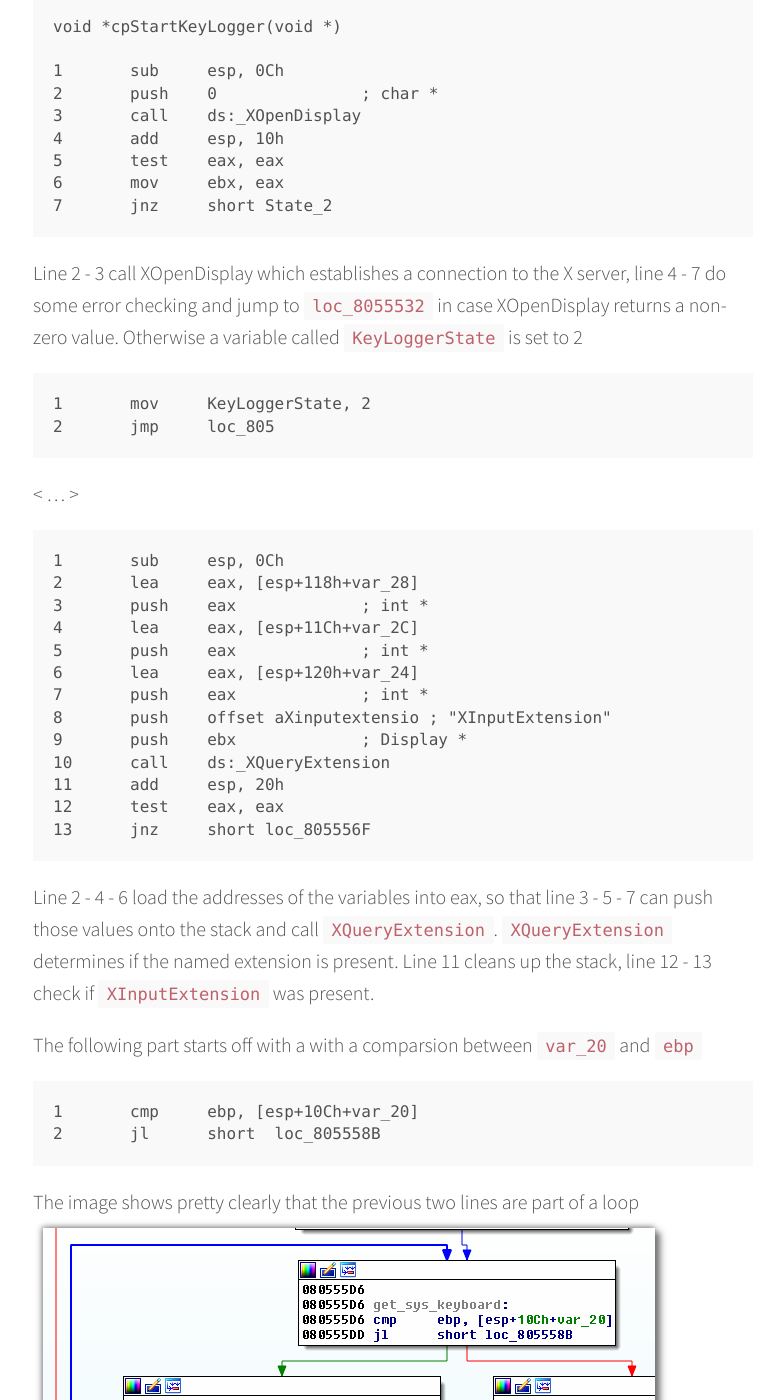
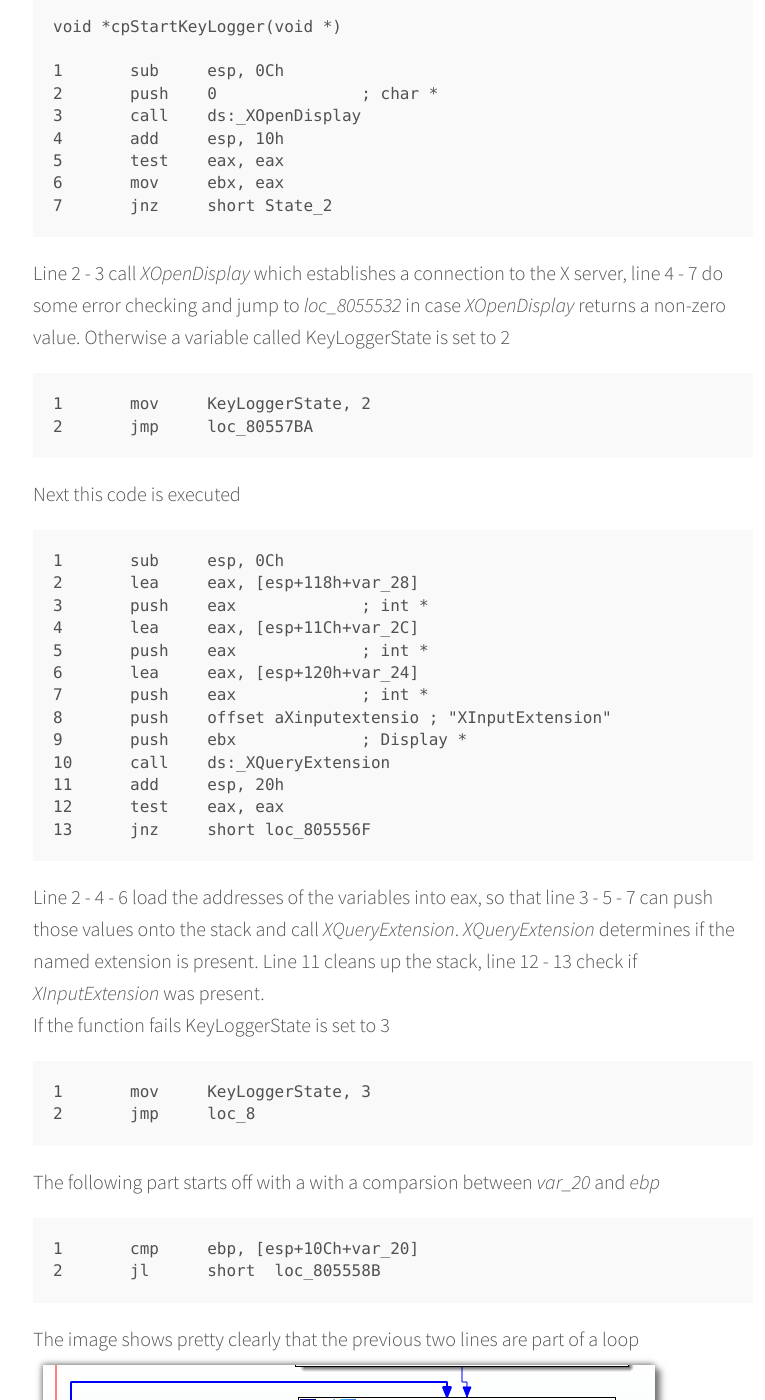
Before and after one commit to shxdow/shxdow.github.io, a Jekyll site: the page built from _posts/2017-07-04-wirenet-analysis.md, in a window 1280 px wide and 1400 px high, scrolled down 566 px. Shown: the whole window, without its empty margins (247-1012 px from the left). Built offline with Jekyll 4.4.1, drawn with Linux system fonts in a browser that asks for light colours; some of the changed text lies outside the part shown.

Commit message:
Removed inline code tags in favor of cursive

````diff
--- a/_posts/2017-07-04-wirenet-analysis.md
+++ b/_posts/2017-07-04-wirenet-analysis.md
@@ -29,14 +29,14 @@ void *cpStartKeyLogger(void *)
 7	jnz     short State_2
 ```
 
-Line 2 - 3 call XOpenDisplay which establishes a connection to the X server, line 4 - 7 do some error checking and jump to `loc_8055532` in case XOpenDisplay returns a non-zero value. Otherwise a variable called `KeyLoggerState` is set to 2
+Line 2 - 3 call _XOpenDisplay_ which establishes a connection to the X server, line 4 - 7 do some error checking and jump to _loc\_8055532_ in case _XOpenDisplay_ returns a non-zero value. Otherwise a variable called KeyLoggerState is set to 2
 
 ```assembly
 1	mov     KeyLoggerState, 2
-2	jmp     loc_805
+2	jmp     loc_80557BA
 ```
 
-< ... >
+Next this code is executed
 
 ```assembly
 1	sub     esp, 0Ch
@@ -54,9 +54,15 @@ Line 2 - 3 call XOpenDisplay which establishes a connection to the X server, lin
 13	jnz     short loc_805556F
 ```
 
-Line 2 - 4 - 6 load the addresses of the variables into eax, so that line 3 - 5 - 7 can push those values onto the stack and call `XQueryExtension`. `XQueryExtension` determines if the named extension is present. Line 11 cleans up the stack, line 12 - 13 check if `XInputExtension` was present.
+Line 2 - 4 - 6 load the addresses of the variables into eax, so that line 3 - 5 - 7 can push those values onto the stack and call _XQueryExtension_. _XQueryExtension_ determines if the named extension is present. Line 11 cleans up the stack, line 12 - 13 check if _XInputExtension_ was present.
+If the function fails KeyLoggerState is set to 3
 
-The following part starts off with a with a comparsion between `var_20` and `ebp`
+```assembly
+1	mov     KeyLoggerState, 3
+2	jmp     loc_8
+```
+
+The following part starts off with a with a comparsion between _var\_20_ and _ebp_
 
 ```assembly
 1	cmp     ebp, [esp+10Ch+var_20]
@@ -74,7 +80,7 @@ Every reverse engineer races against mental fatigue, and it is fundamental to be
 3	mov     [esp+11Ch+haystack], edx
 4	call    _strstr
 ```
-This part is pretty simple, a string `AT` is passed to `_strstr` along with a variable called `haystack`, looking for the first occurence of the former in the latter. To put it simply, the call looks something like this:
+This part is pretty simple, a string _AT_ is passed to _\_strstr_ along with a variable called _haystack_, looking for the first occurence of the former in the latter. To put it simply, the call looks something like this:
 
 ```c
 1	void _strstr (void *haystack, void *needle) {
@@ -82,7 +88,7 @@ This part is pretty simple, a string `AT` is passed to `_strstr` along with a va
 3	}
 ```
 
-< ... >
+Line 5 cleans up the stack, line 6 stores the haystack in edx and line 7 checks _\_strstr_'s return value. If it is zero execution jumps to _loc\_80555D2_ which simply ends the loop by incrementing the counter.
 
 ```assembly
 5	add     esp, 10h
@@ -108,7 +113,7 @@ If an occurence is found there's another search, this time using `System keyboar
 16	jz      short loc_80555D2
 ```
 
-The interesting part of this branch is over, it is worth however mentioning that under some conditions a variable called `KeyLoggerState` is set to 4.
+The interesting part of this branch is over, it is worth however mentioning that under some conditions a variable called _KeyLoggerState_ is set to 4.
 <br>
 Let's go up the abstraction ladder and let's ask ourselves what happens if the previous check happens to be passed.
 Here lies the heart of the keylogger:
@@ -121,7 +126,7 @@ Here lies the heart of the keylogger:
 5	test    eax, eax
 6	jz      loc_80
 ```
-As the name suggests, after finding the device rappresenting the system keyboard the malware tries to open it with `XOpenDevice` and return a `XDevice` structure which are defined as follows
+As the name suggests, after finding the device rappresenting the system keyboard the malware tries to open it with _XOpenDevice_ and return a _XDevice_ structure which are defined as follows
 ```c
 1	XDevice *XOpenDevice ( Display *display, XID device_id )
 2	typedef struct {
@@ -130,13 +135,13 @@ As the name suggests, after finding the device rappresenting the system keyboard
 5		XInputClassInfo *classes;
 6	} XDevice;
 ```
-There are two conditions two branches that set `KeyLoggerState` to 5
+There are two conditions two branches that set _KeyLoggerState_ to 5
 
 * The function fails
 ```assembly
 1	mov     KeyLoggerState, 5
 ```
-* The field `device_id` (offset [eax+4]) is zero
+* The field _device\_id_ (offset _[eax+4]_) is zero
 ```assembly
 1	mov     edx, [eax+4]
 2	test    edx, edx
@@ -160,7 +165,7 @@ The executions continues to the next function. I won't go over in detail to how
 11	test    esi, esi 		; event_count
 12	jz      State_5
 ```
-`XSelectExtensionEvent` selects an extension event and is defined as follows
+_XSelectExtensionEvent_ selects an extension event and is defined as follows
 ```c
 XSelectExtensionEvent ( Display *display,
                        Window w,
@@ -168,7 +173,7 @@ XSelectExtensionEvent ( Display *display,
                        int event_count )
 ```
 
-The `KeyLoggerState` variable is now set to 0
+The _KeyLoggerState_ variable is now set to 0
 ```assembly
 mov     KeyLoggerState, 0
 lea     edi, [esp+10Ch+var_E4]
@@ -196,7 +201,7 @@ All is set and the malware can start logging keystrokes
 int XNextEvent ( Display *display, XEvent *event_return )
 ```
 
-After an event occures and `XNextEvent` gets executed the following instructions fill a `XKeyEvent` structure and pass it to `LogKey`. Line 34 jumps to the previous code snippet (a never ending loop).
+After an event occures and _XNextEvent_ gets executed the following instructions fill a _XKeyEvent_ structure and pass it to _LogKey_. Line 34 jumps to the previous code snippet (a never ending loop).
 
 ```assembly
 1	mov     [esp+10Ch+var_84.type], eax
@@ -235,7 +240,7 @@ After an event occures and `XNextEvent` gets executed the following instructions
 34	jmp     loc_80556D9
 ```
 
-The `LogKey` function saves intercepted keystrokes to `/tmp/.m8.dat`.
+The _LogKey_ function saves intercepted keystrokes to _/tmp/.m8.dat_.
 
 <!-- This is what happens right after `KeyLoggerState` is set to 5
 ```assembly
@@ -246,10 +251,7 @@ The `LogKey` function saves intercepted keystrokes to `/tmp/.m8.dat`.
 5	call    ds:_XCloseDisplay
 6	add     esp, 1
 ```
- -->
-<!-- As I've said earlier when reversing the analyst cannot afford to lose the forest for the trees, and figuring -->
-
-
+-->
 
 ### Conclusion
 
````
Also changed, not shown: other parts of _posts/2017-07-04-wirenet-analysis.md (+1 -2 lines).
